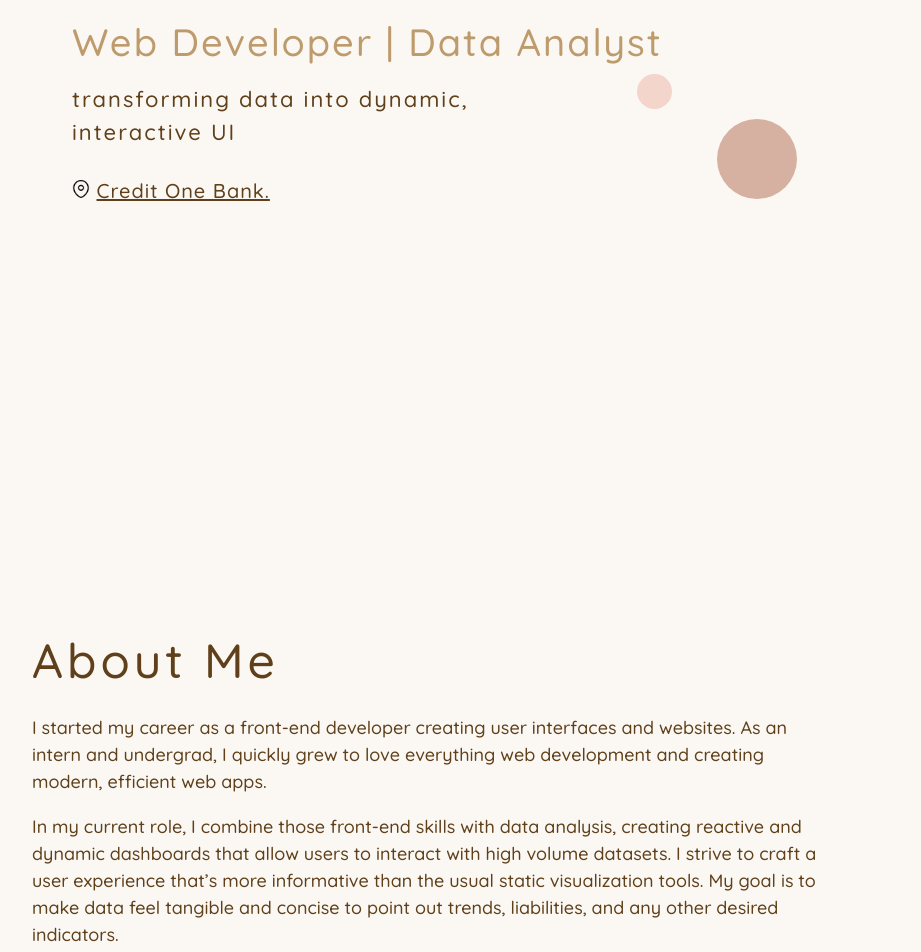
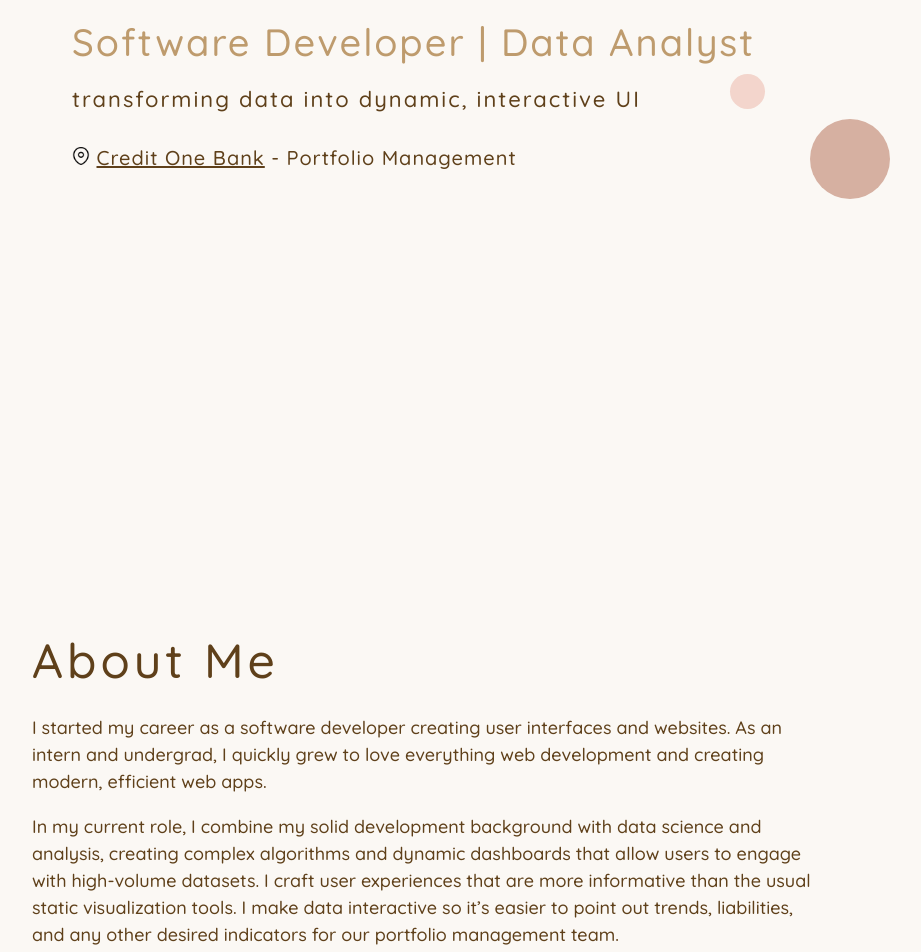
Before and after one commit to jenawen/me, a React (Vite) app: page / in a window 1280 px wide. Shown: the part 300-1252 px from the top of the page, without its empty margins (58-979 px from the left). Built offline with nearby package versions, Linux system fonts and the light colour scheme.

Commit message:
edited about me

```diff
--- a/src/components/AboutMe/index.tsx
+++ b/src/components/AboutMe/index.tsx
@@ -8,18 +8,19 @@ const AboutMe = () => {
 
       <div className="aboutme-text">
         <p>
-          I started my career as a front-end developer creating user interfaces
+          I started my career as a software developer creating user interfaces
           and websites. As an intern and undergrad, I quickly grew to love
           everything web development and creating modern, efficient web apps.
         </p>
 
         <p>
-          In my current role, I combine those front-end skills with data
-          analysis, creating reactive and dynamic dashboards that allow users to
-          interact with high volume datasets. I strive to craft a user
-          experience that’s more informative than the usual static visualization
-          tools. My goal is to make data feel tangible and concise to point out
-          trends, liabilities, and any other desired indicators.
+          In my current role, I combine my solid development background with
+          data science and analysis, creating complex algorithms and dynamic
+          dashboards that allow users to engage with high-volume datasets. I
+          craft user experiences that are more informative than the usual static
+          visualization tools. I make data interactive so it’s easier to point
+          out trends, liabilities, and any other desired indicators for our
+          portfolio management team.
         </p>
 
         <p>
--- a/src/components/Landing/DesktopLanding/index.tsx
+++ b/src/components/Landing/DesktopLanding/index.tsx
@@ -7,7 +7,7 @@ const Landing = () => {
     <div className="landing-parent">
       <div className="landing-text">
         <div className="landing-title">Hello! I'm Jena.</div>
-        <div id="landing-job">Web Developer | Data Analyst</div>
+        <div id="landing-job">Software Developer | Data Analyst</div>
         <div id="landing-work">
           transforming data into dynamic, interactive UI
         </div>
@@ -17,8 +17,9 @@ const Landing = () => {
             style={{ textDecoration: "underline", color: "#5F401A" }}
             href="https://www.creditonebank.com/"
           >
-            Credit One Bank.
-          </a>
+            Credit One Bank
+          </a>{" "}
+          - Portfolio Management
         </div>
       </div>
       <div className="landing-photo">
```
